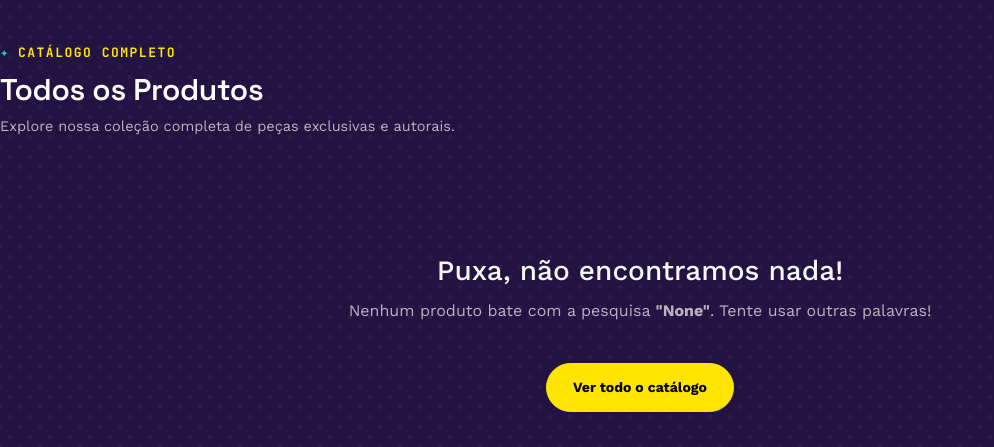
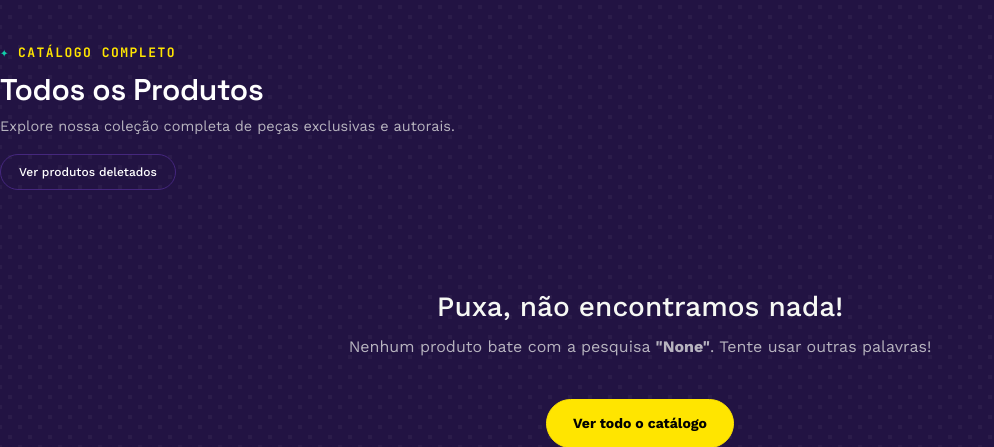
Before and after one commit to tsumiizu/ManiaGeek, a Django app: page /produto/ in a window 1280 px wide. Shown: the part 73-520 px from the top of the page, without its empty margins (0-994 px from the left). Run offline with Django 5.2, Linux system fonts and the light colour scheme; the visitor is signed in with stand-in values (Sample User, id 1); data comes from the database, SQL or seed files in the repository; data that the repository does not hold is empty; parts of the project's set-up code (start-up, migrations or seed data) failed here and were passed over.

Commit message:
Modificações para deletar produto + correção de alguns bugs e erros, proxima etapa melhorar categoria e o dashboard em geral. Também finalizar o sistema de pedidos/carrinho o mais importante

```diff
--- a/app/forms.py
+++ b/app/forms.py
@@ -60,7 +60,8 @@ class ProdutoForm(forms.ModelForm):
             'capa',
             'alt_text_capa',
             'video',
-            'destaque'
+            'destaque',
+            'deletado'
         ]
         labels = {
             'nome': 'Nome do Produto',
@@ -72,7 +73,8 @@ class ProdutoForm(forms.ModelForm):
             'capa': 'Capa do Produto',
             'alt_text_capa': 'Texto Alternativo da Capa',
             'video': 'Vídeo Demonstrativo (Opcional)',
-            'destaque': 'Se o produto vai aparecer como destaque no carrossel da pagina inicial'
+            'destaque': 'Se o produto vai aparecer como destaque no carrossel da pagina inicial',
+            'deletado': 'Se quiser deletar o produto (softdelete)'
         }
 class ProdutoImagemForm(forms.ModelForm):
     class Meta:
--- a/app/models.py
+++ b/app/models.py
@@ -85,6 +85,7 @@ class Produto(models.Model):
     )
     alt_text_capa = models.CharField(max_length=255, default='imagem do produto', null=False, blank=False)
     destaque = models.BooleanField(default=False)
+    deletado = models.BooleanField(default=False)
     tipos_video = ['mp4', 'mov', 'avi', 'mkv', 'webm']
     video = CloudinaryField(
         resource_type="video",
@@ -248,7 +249,7 @@ class Carrinho(models.Model):
         return sum(item.quantidade for item in self.itens.all())
     @property
     def tem_indisponivel(self):
-        return self.itens.filter(produto__isnull=True).exists()
+        return self.itens.filter(models.Q(produto__isnull=True) | models.Q(produto__deletado=True)).exists()
     @property
     def tem_sem_estoque(self):
         return self.itens.filter(
--- a/app/static/style.css
+++ b/app/static/style.css
@@ -3366,6 +3366,10 @@ button[aria-busy="true"]::after {
 /* ════════════════════════════════════════════════════════════════
    BLOCO: PRODUTO FORM (LAYOUT RESPONSIVO)
    ════════════════════════════════════════════════════════════════ */
+.form-checkbox-inline input[type="checkbox"][name="deletado"] {
+  accent-color: #e63946;
+  cursor: pointer;
+}
 .form-page-wrapper {
   width: 100%;
   max-width: 1100px;
--- a/app/templates/administrador/produto_form.html
+++ b/app/templates/administrador/produto_form.html
@@ -68,6 +68,12 @@
                     <span>Exibir em <strong>Destaques</strong></span>
                     {{ form.destaque }}
                   </label>
+                  {% if form.instance.pk %}
+                  <label class="form-checkbox-inline" style="color: #e63946;">
+                    <span>Deletar produto?</span>
+                    {{ form.deletado }}
+                  </label>
+                  {% endif %}
               </div>
             </div>
             <div class="form-group">
--- a/app/templates/carrinho.html
+++ b/app/templates/carrinho.html
@@ -45,7 +45,7 @@
   </h3>
 
   {# FOMO: mostra estoque com urgência decrescente. #}
-  {% if item.produto is None %}
+  {% if item.produto is None or item.produto.deletado %}
     <span class="cart-item-status cart-item-status-error">
       Produto indisponível (removido da loja)
     </span>
--- a/app/templates/produtos.html
+++ b/app/templates/produtos.html
@@ -28,6 +28,28 @@
       <span class="eyebrow">Catálogo Completo</span>
       <h2>Todos os Produtos</h2>
       <p>Explore nossa coleção completa de peças exclusivas e autorais.</p>
+      {% endif %}
+
+      <!-- TOGGLE DE DELETADOS (só superuser) -->
+      {% if pode_ver_deletados %}
+        <div style="display: flex; gap: 10px; align-items: center; margin-top: 12px;">
+          {% if mostrar_deletados %}
+            <a href="?{% if query %}q={{ query }}&{% endif %}{% if request.GET.tipo %}tipo={{ request.GET.tipo }}&{% endif %}{% if request.GET.categoria %}categoria={{ request.GET.categoria }}{% endif %}"
+              class="btn-primary"
+              style="font-size: 12px; padding: 8px 18px;">
+              ✓ Mostrando deletados
+            </a>
+            <span style="font-size: 12px; color: var(--text-secondary);">
+              Clique para voltar ao catálogo normal
+            </span>
+          {% else %}
+            <a href="?mostrar_deletados=1{% if query %}&q={{ query }}{% endif %}{% if request.GET.tipo %}&tipo={{ request.GET.tipo }}{% endif %}{% if request.GET.categoria %}&categoria={{ request.GET.categoria }}{% endif %}"
+              class="btn-outline"
+              style="font-size: 12px; padding: 8px 18px;">
+              Ver produtos deletados
+            </a>
+          {% endif %}
+        </div>
       {% endif %}
     </div>
   </div>
@@ -63,8 +85,14 @@
         <span class="product-author">{{ produto.descricao|truncatewords:8 }}</span>
         <div class="product-footer">
           <span class="product-price">R$ {{ produto.preco }}</span>
+          {% if produto.quantidade and not produto.deletado %}
           <button class="btn-add-cart" type="button" data-add-to-cart data-produto-id="{{ produto.id }}">Adicionar ao
             carrinho</button>
+          {% else %}
+            <button class="btn-add-cart btn-disabled" disabled>
+              Produto Indisponível
+            </button>
+          {% endif %}
         </div>
       </div>
     </div>
--- a/app/views.py
+++ b/app/views.py
@@ -21,8 +21,8 @@ def quatro_view(request):  # Apenas para testes
 
 def home_view(request):
     categorias = Categoria.objects.prefetch_related('produto').all().order_by('nome')
-    produtos = Produto.objects.all().order_by('-id')
-    produtos_destaque = Produto.objects.filter(destaque=True)[:5]
+    produtos = Produto.objects.all().exclude(deletado=True).exclude(quantidade=0).order_by('-id')
+    produtos_destaque = produtos.filter(destaque=True)[:5]
 
     return render(request, 'home.html', {
         'produtos': produtos,
@@ -43,7 +43,13 @@ def detalhe_produto(request, id):
         'produtos_relacionados': produtos_relacionados,
     })
 def produtos(request):
+    pode_ver_deletados = request.user.is_authenticated and request.user.is_superuser
+    mostrar_deletados = pode_ver_deletados and request.GET.get('mostrar_deletados') == '1'
     produtos = Produto.objects.all()
+    if pode_ver_deletados and mostrar_deletados:
+        produtos = produtos.filter(deletado=True)
+    else:
+        produtos = produtos.exclude(deletado=True)
     query = request.GET.get('q')
     tipo = request.GET.get('tipo')
     categoria = request.GET.get('categoria')
@@ -56,8 +62,9 @@ def produtos(request):
     return render(request, 'produtos.html', {
         'produtos': produtos,
         'query': query,
+        'pode_ver_deletados': pode_ver_deletados,
+        'mostrar_deletados': mostrar_deletados,
     })
-
 
 # ============================================================
 # CARRINHO
```
Also changed, not shown: app/templates/detalhe_produto.html (+18 -1 lines), app/templates/home.html (+16 -0 lines), app/migrations/0010_produto_deletado.py (added).
